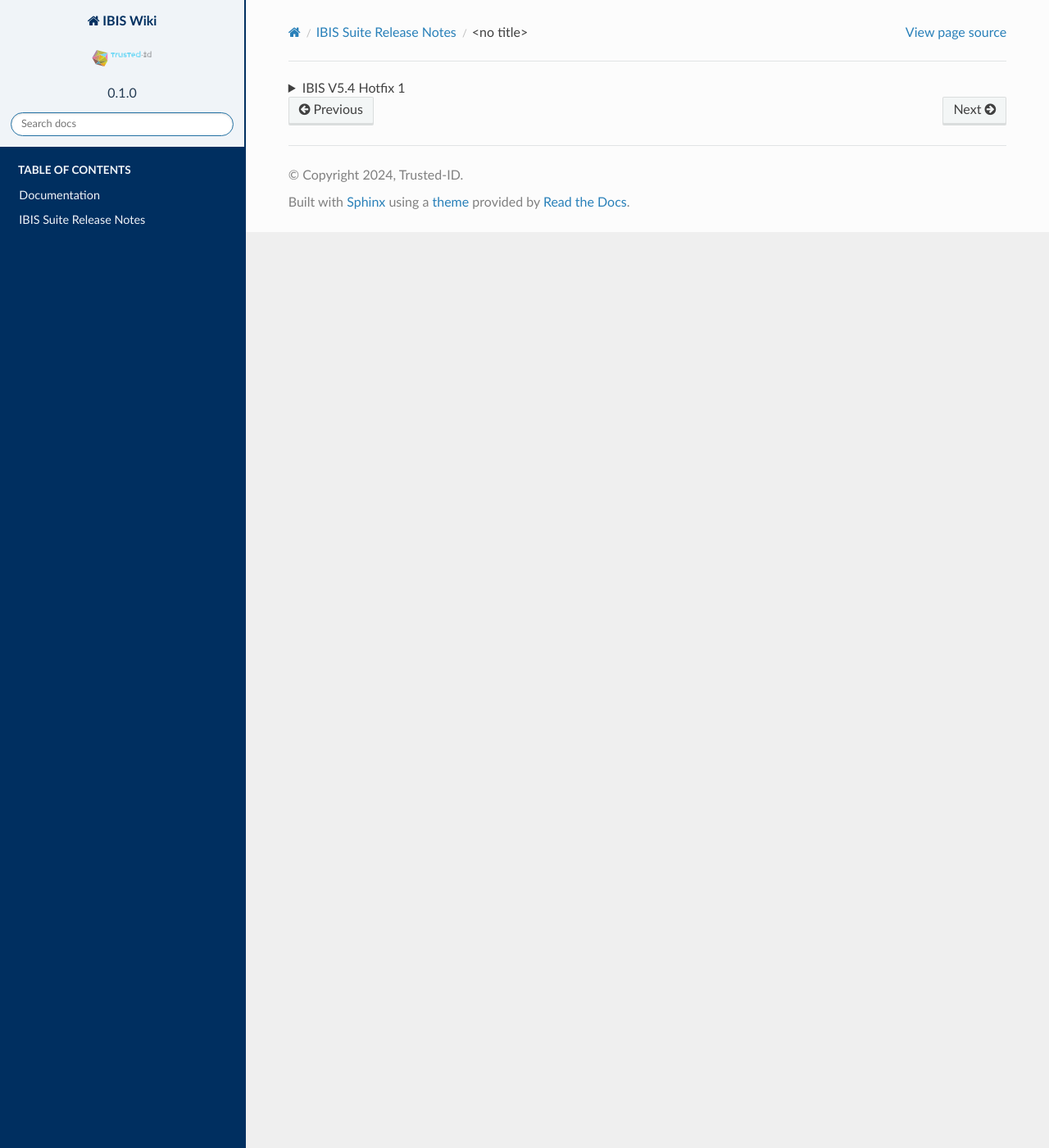
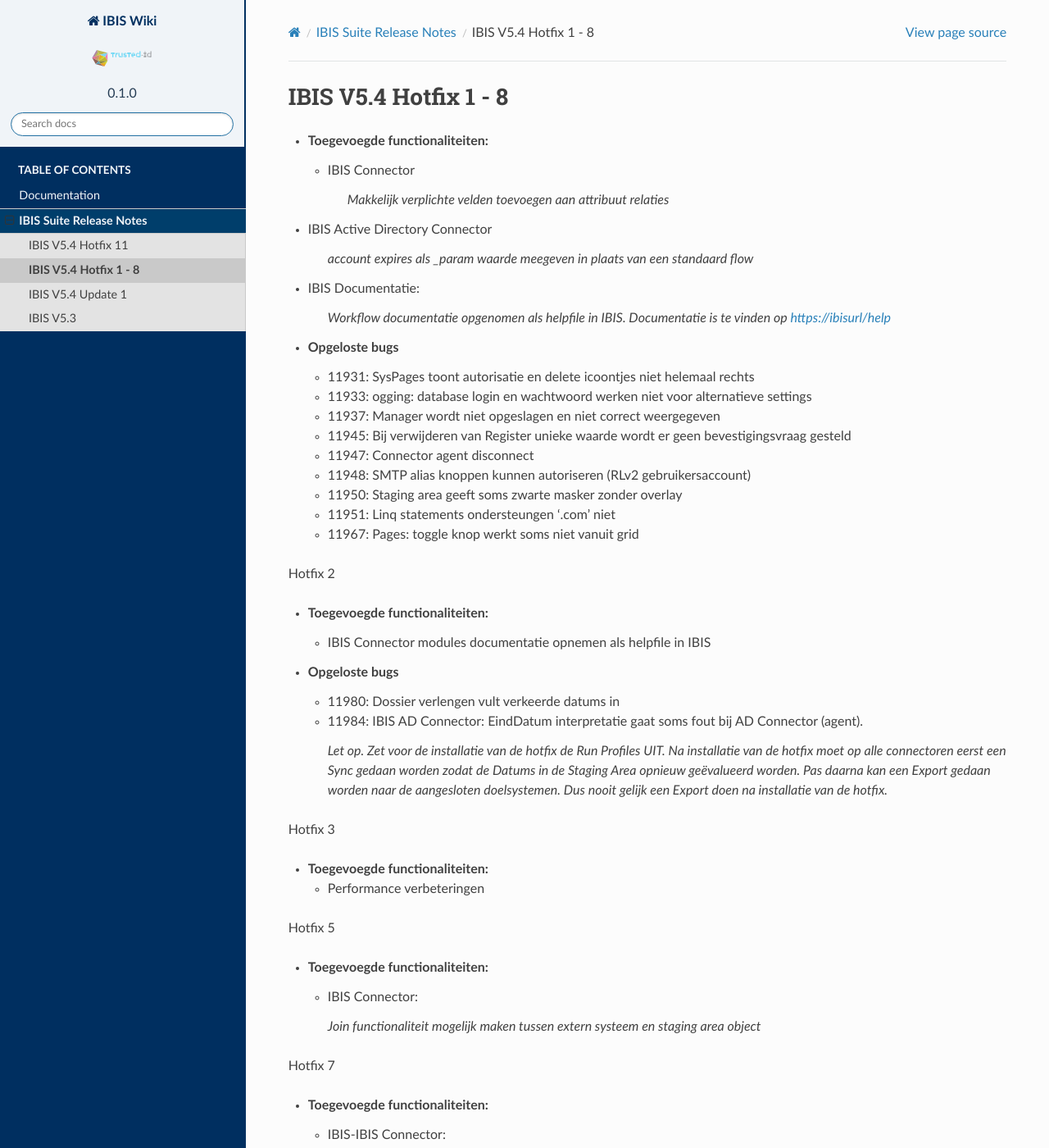
Before and after one commit to Raoulorlando/rtd-tutorial, a Sphinx documentation site: the page built from docs/source/Release_Notes/markdown/IBIS-suite_release_notes_v5_SP4_hotfixes.md, in a window 1280 px wide and 1400 px high. Shown: the whole window at 82% size. Built offline with Sphinx 7.4.7 and the Read the Docs theme 2.0.0, drawn with Linux system fonts in a browser that asks for light colours; nearby versions of some CDN libraries; some web fonts are replaced; library files that are not in the unit come from our copies; pages that are not in the unit, such as notebooks, are missing from menus; some of the changed text lies outside the part shown.

Commit message:
Added titles to all notes

```diff
--- a/docs/source/Release_Notes/markdown/IBIS-suite_release_notes_v5_SP4_hotfixes.md
+++ b/docs/source/Release_Notes/markdown/IBIS-suite_release_notes_v5_SP4_hotfixes.md
@@ -1,5 +1,4 @@
-<details>
-<summary>IBIS V5.4 Hotfix 1</summary>
+# IBIS V5.4 Hotfix 1 - 8
 
 -   **Toegevoegde functionaliteiten:**
 
@@ -94,4 +93,3 @@
 
     -   12228: De workflow haalt de organisatiegegevens niet op voor
         iDossiers waarbij het veld 02_60 is gevuld.
-</details>
```
Also changed, not shown: docs/source/Release_Notes/markdown/IBIS-suite_release_notes_v5_SP4_Update_1_(Definitief).md (+1 -4 lines), docs/source/Release_Notes/markdown/IBIS-suite_release_notes_v5_SP4_hotfix_11.md (+1 -3 lines), docs/source/Release_Notes/markdown/Release_notes_5.3(commonmark).md (+2 -4 lines).
